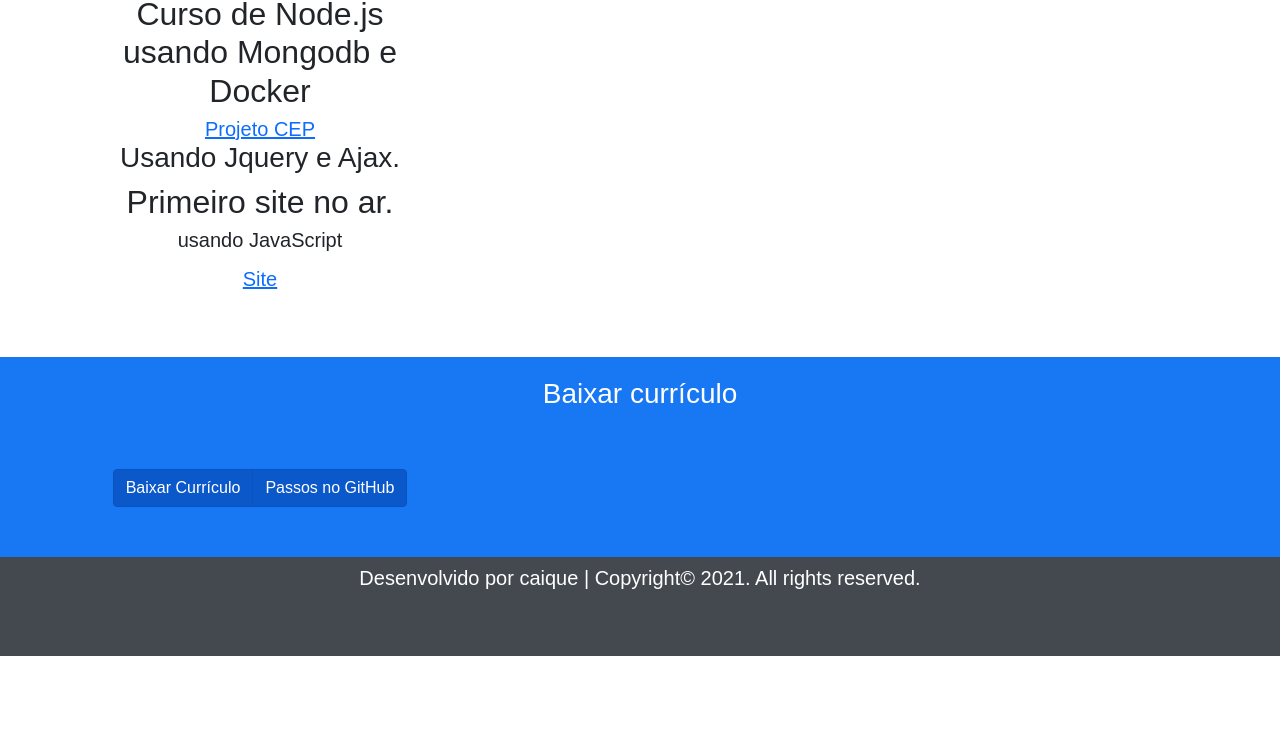
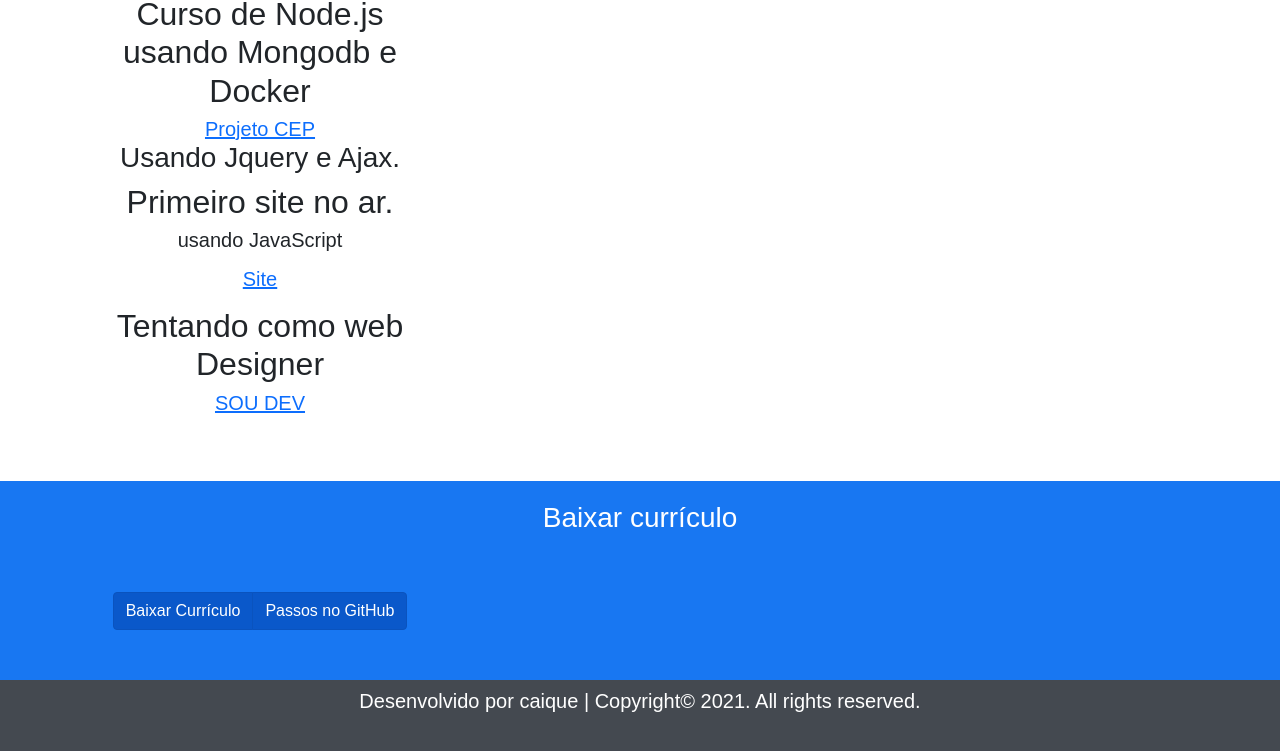
Before and after one commit to Caique215/caique, a plain HTML site: page index.html in a window 1280 px wide. Shown: the part 4213-4964 px from the top of the page. Before the commit the page ends 4869 px from the top, so only its background shows below. Drawn offline with Linux system fonts and the light colour scheme.

Commit message:
commit
add commit img

```diff
--- a/index.html
+++ b/index.html
@@ -195,6 +195,9 @@
                                                              <h2> Primeiro site no ar.</h2> <p> usando JavaScript</p>
                                         <a href="https://caique215.github.io/caique-meu-projeto/ " target="_blank"> <p>Site</p></a>
 
+                                                                  <h2> Tentando como web Designer</h2>
+                                                                 <a href=" https://github.com/Caique215/caique/blob/main/CAIQUEHTMLLLL.jpg " target="_blank"> <p>SOU DEV</p></a>
+
 
                                                                            </div>
                         </div>
```
